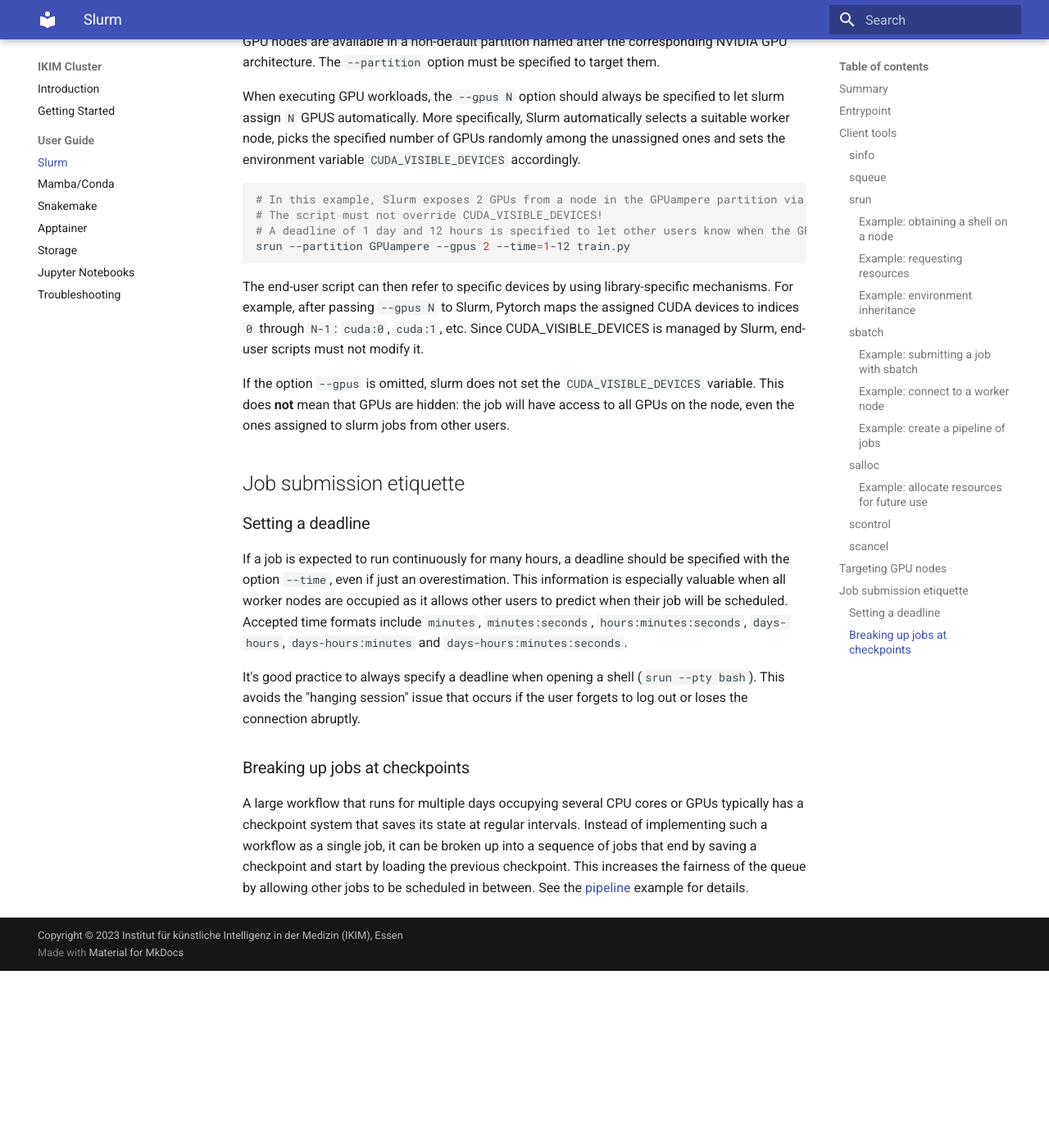
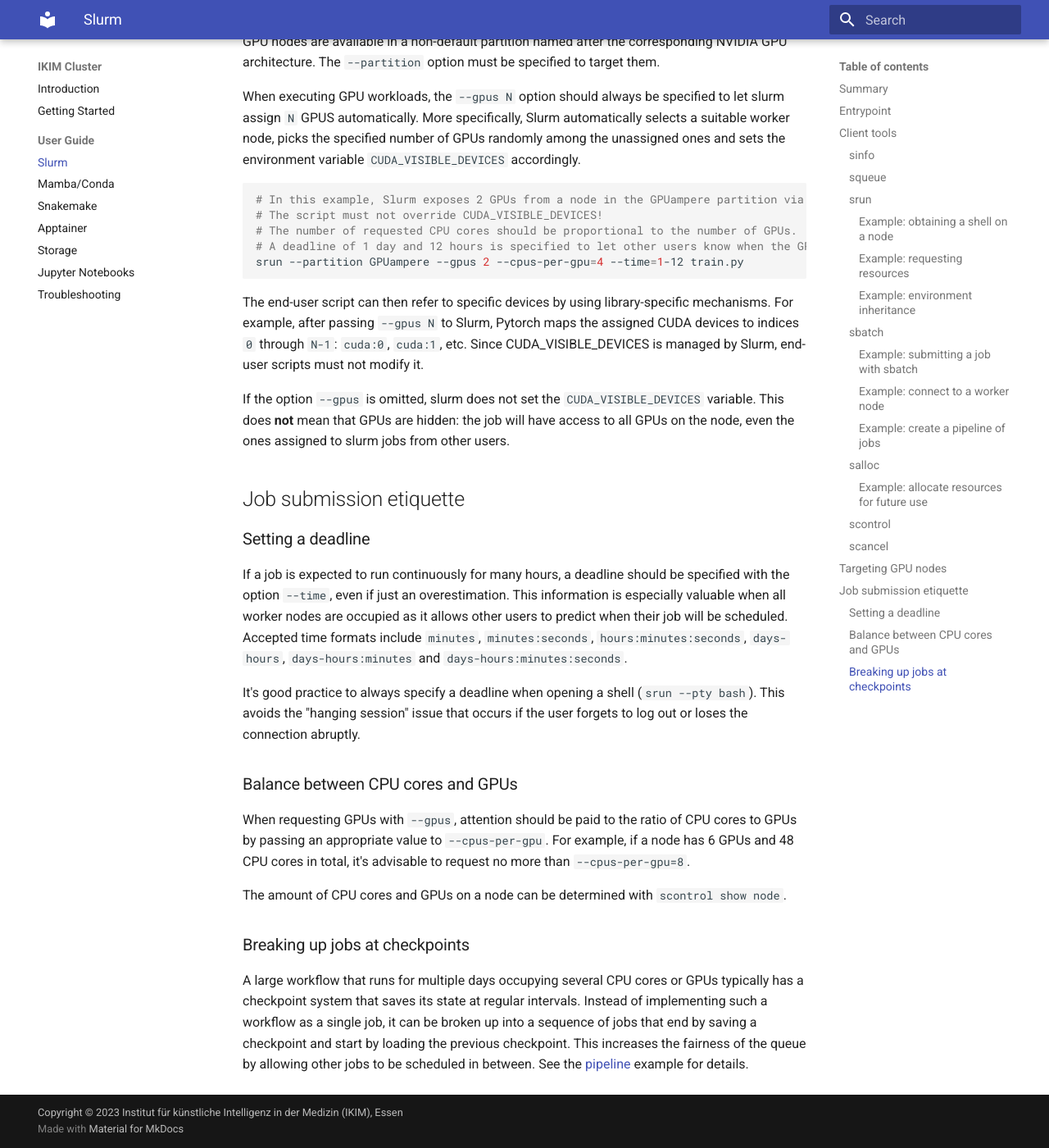
Before and after one commit to IKIM-Essen/ClusterDocs, an MkDocs documentation site: the page built from docs/slurm.md, in a window 1280 px wide and 1400 px high, scrolled down 6889 px. Shown: the whole window at 82% size. Built offline with MkDocs 1.6.1 and Material for MkDocs 9.7.7, drawn with Linux system fonts in a browser that asks for light colours; before the commit the page ends 8073 px from its top, so only the background shows below that; some of the changed text lies outside the part shown.

Commit message:
Cpus per gpu (#35)
* Mention the option --cpus-per-gpu.

* Add --cpus-per-gpu to the cheat sheet.

````diff
--- a/docs/slurm.md
+++ b/docs/slurm.md
@@ -13,7 +13,7 @@ This document gives an overview of Slurm to get you started. To learn more, also
 | Submit interactive job | `srun --time=01:00:00 --cpus-per-task=1 --pty bash -i` |
 | Submit batch job | `sbatch job.sh` |
 | Submit batch job w/o shell script | `sbatch --wrap="python -m ..."` |
-| Target GPU nodes | `sbatch --partition=GPUampere,GPUhopper --gpus=1 --time=01:00:00 job.sh` |
+| Target GPU nodes | `sbatch --partition=GPUampere,GPUhopper --gpus=1 --cpus-per-gpu=4 --time=01:00:00 job.sh` |
 | Allocate resources for later | `salloc [ARGS] --time=01:00:00` |
 | Show job info | `scontrol show jobid -dd [JOB_ID]` |
 | Show assigned GPUs | `scontrol show jobid -dd [JOB_ID] | grep IDX` |
@@ -277,8 +277,9 @@ When executing GPU workloads, the `--gpus N` option should always be specified t
 ```sh
 # In this example, Slurm exposes 2 GPUs from a node in the GPUampere partition via CUDA_VISIBLE_DEVICES.
 # The script must not override CUDA_VISIBLE_DEVICES!
+# The number of requested CPU cores should be proportional to the number of GPUs.
 # A deadline of 1 day and 12 hours is specified to let other users know when the GPUs will be available again.
-srun --partition GPUampere --gpus 2 --time=1-12 train.py
+srun --partition GPUampere --gpus 2 --cpus-per-gpu=4 --time=1-12 train.py
 ```
 
 The end-user script can then refer to specific devices by using library-specific mechanisms. For example, after passing `--gpus N` to Slurm, Pytorch maps the assigned CUDA devices to indices `0` through `N-1`: `cuda:0`, `cuda:1`, etc. Since CUDA_VISIBLE_DEVICES is managed by Slurm, end-user scripts must not modify it.
@@ -293,6 +294,12 @@ If a job is expected to run continuously for many hours, a deadline should be sp
 
 It's good practice to always specify a deadline when opening a shell (`srun --pty bash`). This avoids the "hanging session" issue that occurs if the user forgets to log out or loses the connection abruptly.
 
+### Balance between CPU cores and GPUs
+
+When requesting GPUs with `--gpus`, attention should be paid to the ratio of CPU cores to GPUs by passing an appropriate value to `--cpus-per-gpu`. For example, if a node has 6 GPUs and 48 CPU cores in total, it's advisable to request no more than `--cpus-per-gpu=8`.
+
+The amount of CPU cores and GPUs on a node can be determined with `scontrol show node`.
+
 ### Breaking up jobs at checkpoints
 
 A large workflow that runs for multiple days occupying several CPU cores or GPUs typically has a checkpoint system that saves its state at regular intervals. Instead of implementing such a workflow as a single job, it can be broken up into a sequence of jobs that end by saving a checkpoint and start by loading the previous checkpoint. This increases the fairness of the queue by allowing other jobs to be scheduled in between. See the [pipeline][pipelines] example for details.
````
